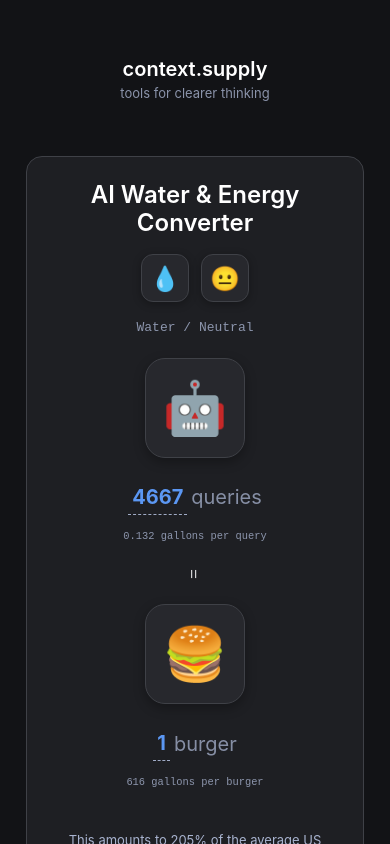
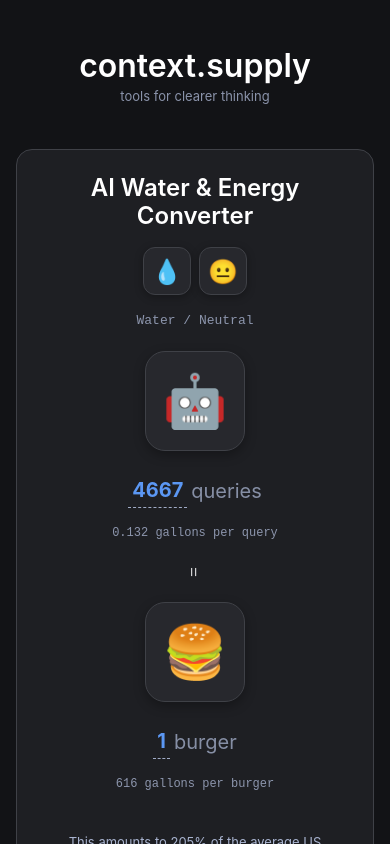
Before and after one commit to dame-is/context-supply, a React (Vite) app: page / in a window 390 px wide. Shown: the top 844 px of the page. Built offline with nearby package versions, Linux system fonts and the light colour scheme.

Commit message:
style fixes

```diff
--- a/src/App.css
+++ b/src/App.css
@@ -92,7 +92,7 @@
   }
 }
 
-@media (max-height: 700px) {
+@media (max-width: 480px) {
   #root {
     padding: 0.5rem;
   }
--- a/src/components/EnergyConverter.css
+++ b/src/components/EnergyConverter.css
@@ -313,7 +313,7 @@
 
   .equals-sign {
     transform: rotate(90deg);
-    margin: 10px 0;
+    margin: 0;
     font-size: 24px;
     height: 24px;
     line-height: 24px;
@@ -354,7 +354,6 @@
     height: 42px;
     font-size: 20px;
   }
-
 }
 
 @media (max-height: 700px) {
@@ -370,10 +369,6 @@
     width: 100px;
     height: 100px;
     font-size: 50px;
-  }
-
-  .equals-sign {
-    margin-top: 100px;
   }
 
   .quantity {
@@ -398,6 +393,10 @@
 
 /* Additional optimization for very small screens */
 @media (max-width: 480px) {
+  .converter-container {
+    margin: 10px auto;
+  }
+
   .converter-body {
     gap: 15px;
   }
@@ -438,6 +437,15 @@
 
   .dark-select {
     width: 120px;
+  }
+
+  .measurement-toggles {
+    gap: 8px;
+  }
+
+  .unit-text {
+    font-size: 12px;
+    margin-top: 2px;
   }
 }
 
--- a/src/components/InfoSection.css
+++ b/src/components/InfoSection.css
@@ -112,8 +112,8 @@
   margin: 0;
 }
 
-/* Tablet breakpoint - matches converter-container */
-@media (max-width: 768px) {
+/* Tablet breakpoint */
+@media screen and (max-width: 768px) {
   .info-section {
     padding: 1.5rem 1rem;
     margin: 20px auto;
@@ -127,17 +127,17 @@
     font-size: 18px;
   }
 
-  .resource-list {
+  .info-section .resource-list {
     padding-left: 1.25rem;
   }
 
-  .key-points-list li {
+  .info-section .key-points-list li {
     padding: 0.75rem 0.75rem 0.75rem 2.5rem;
   }
 }
 
-/* Mobile breakpoint - matches converter-container */
-@media (max-width: 480px) {
+/* Mobile breakpoint */
+@media screen and (max-width: 480px) {
   .info-section {
     padding: 1.25rem 0.75rem;
     margin: 15px auto;
@@ -151,27 +151,26 @@
     font-size: 16px;
   }
 
-  .key-points-list li {
+  .info-section .key-points-list li {
     padding: 0.75rem 0.75rem 0.75rem 2.25rem;
   }
 
-  .key-points-list li::before {
+  .info-section .key-points-list li::before {
     font-size: 1em;
   }
 }
 
-/* Height-based breakpoint - matches converter-container */
-@media (max-height: 700px) {
+/* Height-based adjustments */
+@media screen and (max-height: 700px) {
   .info-section {
-    padding: 1rem 0.75rem;
     margin: 10px auto;
   }
 
-  .key-points-list {
+  .info-section .key-points-list {
     margin: 1rem 0;
   }
 
-  .key-points-list li {
+  .info-section .key-points-list li {
     margin-bottom: 0.75rem;
   }
 }
--- a/src/index.css
+++ b/src/index.css
@@ -146,10 +146,6 @@ input.dark-select::-webkit-inner-spin-button {
 }
 
 @media (max-width: 768px) {
-  .converter-body {
-    flex-direction: column;
-    gap: 40px;
-  }
 
   .mode-toggles {
     flex-direction: column;
```
